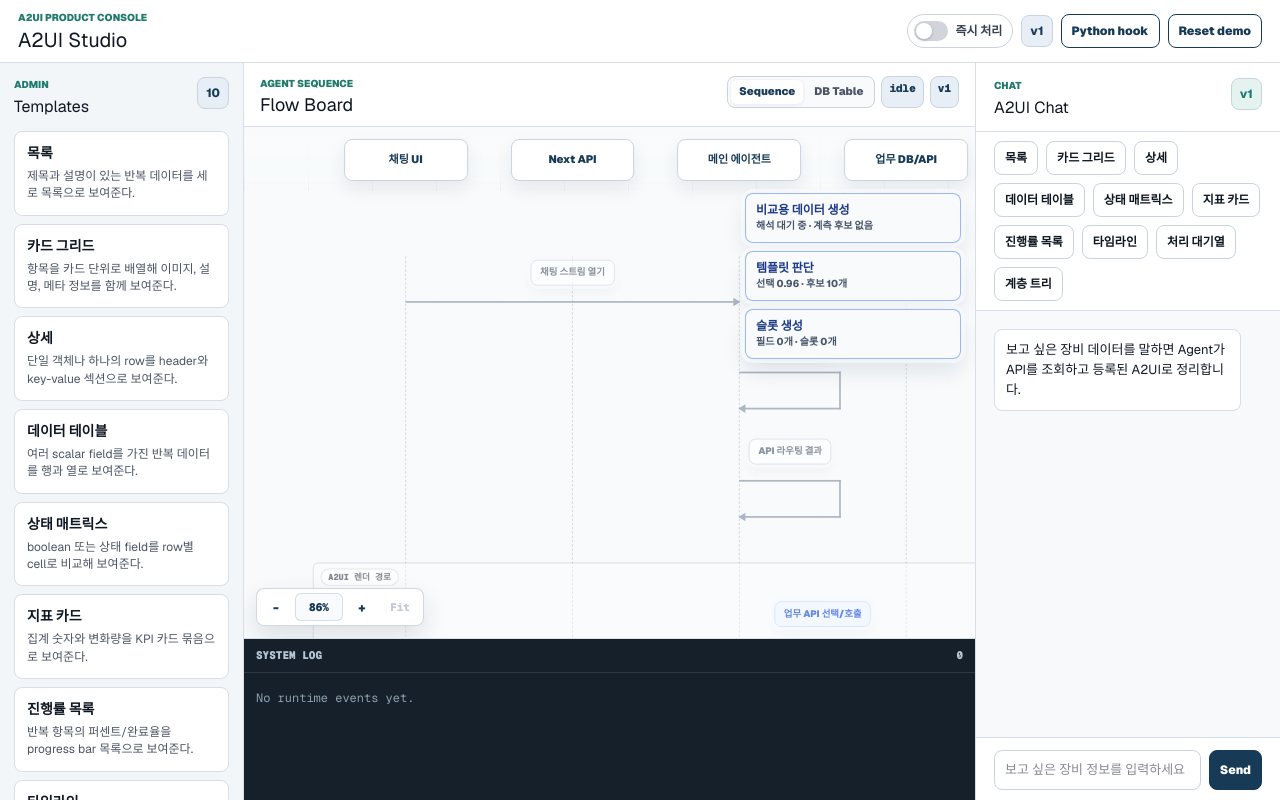
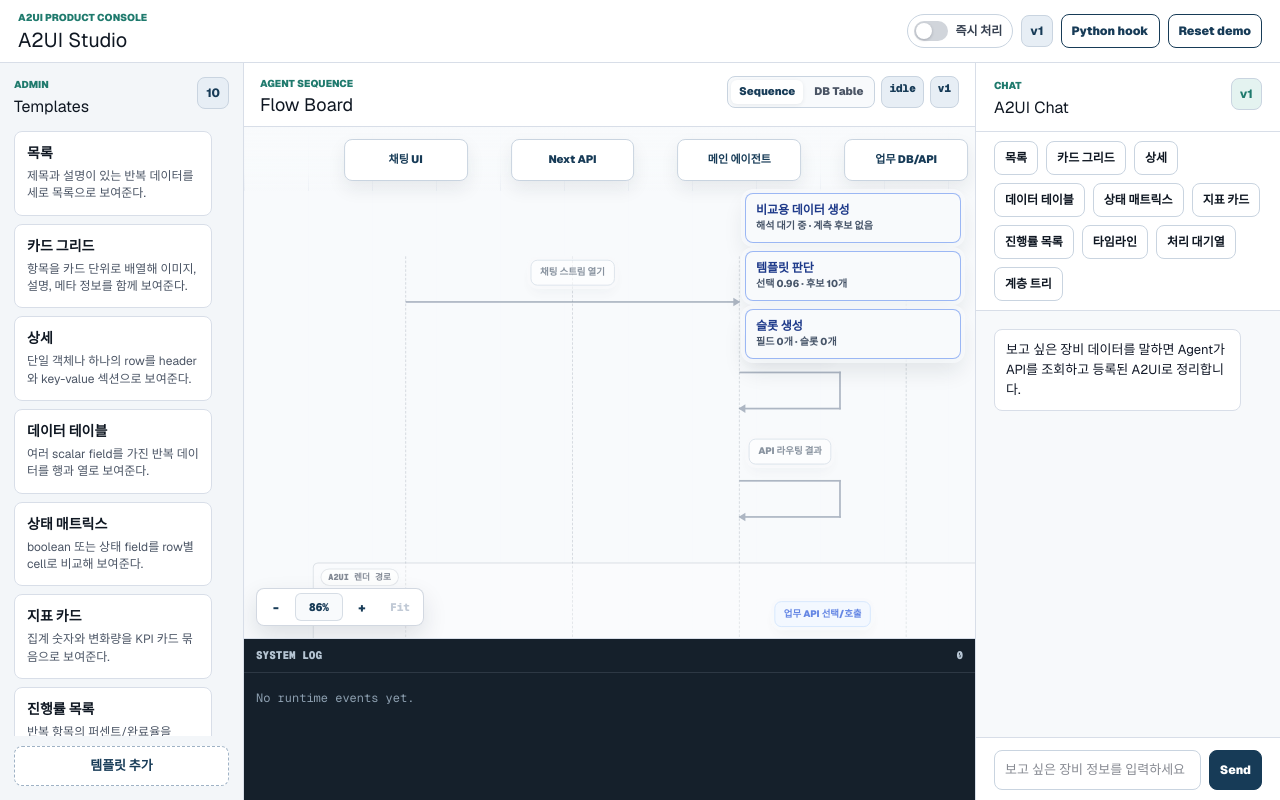
Before and after one commit to tahooki/a2ui-template-admin-chatbot-poc, a Next.js app: page / in a window 1280 px wide. Shown: the top 800 px of the page. Built offline with nearby package versions, Linux system fonts and the light colour scheme.

Commit message:
Fix template list panel scrolling

```diff
--- a/src/features/a2ui-template-poc/admin-panel.tsx
+++ b/src/features/a2ui-template-poc/admin-panel.tsx
@@ -98,7 +98,7 @@ export function AdminPanel({
 
   if (isDetailOpen && selected) {
     return (
-      <section className={styles.adminPanel} aria-label="A2UI template admin">
+      <section className={`${styles.adminPanel} ${styles.adminPanelDetail}`} aria-label="A2UI template admin">
         <button
           className={styles.backButton}
           type="button"
@@ -190,7 +190,7 @@ export function AdminPanel({
   }
 
   return (
-    <section className={styles.adminPanel} aria-label="A2UI template admin">
+    <section className={`${styles.adminPanel} ${styles.adminPanelList}`} aria-label="A2UI template admin">
       <div className={styles.panelHeader}>
         <div>
           <p className={styles.eyebrow}>Admin</p>
--- a/src/features/a2ui-template-poc/styles.module.css
+++ b/src/features/a2ui-template-poc/styles.module.css
@@ -1,9 +1,12 @@
 .pageShell {
+  height: 100vh;
+  height: 100dvh;
   min-height: 100vh;
   background: var(--a2ui-bg);
   color: var(--a2ui-text);
   display: flex;
   flex-direction: column;
+  overflow: hidden;
 }
 
 .topBar {
@@ -252,11 +255,20 @@
   flex: 0 0 244px;
   min-width: 232px;
   max-width: 264px;
+  min-height: 0;
   display: flex;
   flex-direction: column;
   padding: 14px;
   border-right: 1px solid var(--a2ui-line-soft);
+  overflow: hidden;
+}
+
+.adminPanelDetail {
   overflow: auto;
+}
+
+.adminPanelList {
+  overflow: hidden;
 }
 
 .panelHeader,
@@ -274,12 +286,18 @@
   flex-direction: column;
   gap: 10px;
   margin-top: 12px;
+  overflow: hidden;
 }
 
 .templateItems {
-  display: grid;
+  flex: 1 1 auto;
+  min-height: 0;
+  display: flex;
+  flex-direction: column;
   gap: 8px;
   overflow: auto;
+  padding-right: 2px;
+  scrollbar-gutter: stable;
 }
 
 .emptyState {
@@ -294,6 +312,7 @@
 }
 
 .addTemplateButton {
+  flex: 0 0 auto;
   width: 100%;
   min-height: 40px;
   border: 1px dashed #9fb2c5;
@@ -316,6 +335,7 @@
 }
 
 .templateItem {
+  flex: 0 0 auto;
   border: 1px solid var(--a2ui-line-soft);
   border-radius: 8px;
   background: #fff;
@@ -2911,6 +2931,12 @@
 }
 
 @media (max-width: 980px) {
+  .pageShell {
+    height: auto;
+    min-height: 100vh;
+    overflow: visible;
+  }
+
   .workspace {
     display: grid;
     overflow: visible;
@@ -2920,6 +2946,12 @@
     max-width: none;
     border-right: 0;
     border-bottom: 1px solid var(--a2ui-line-soft);
+    overflow: visible;
+  }
+
+  .adminPanelList,
+  .templateList,
+  .templateItems {
     overflow: visible;
   }
 
```
